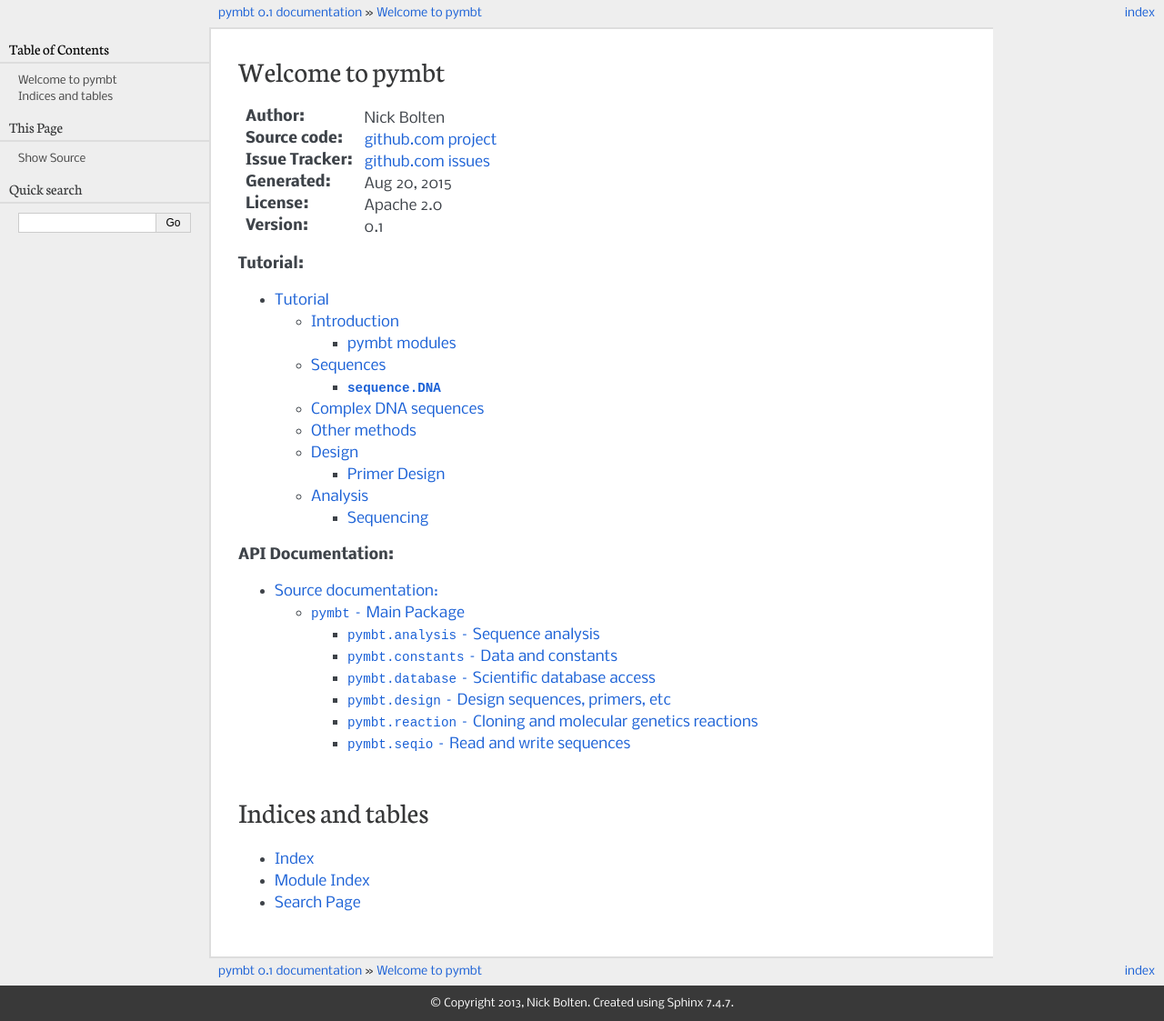
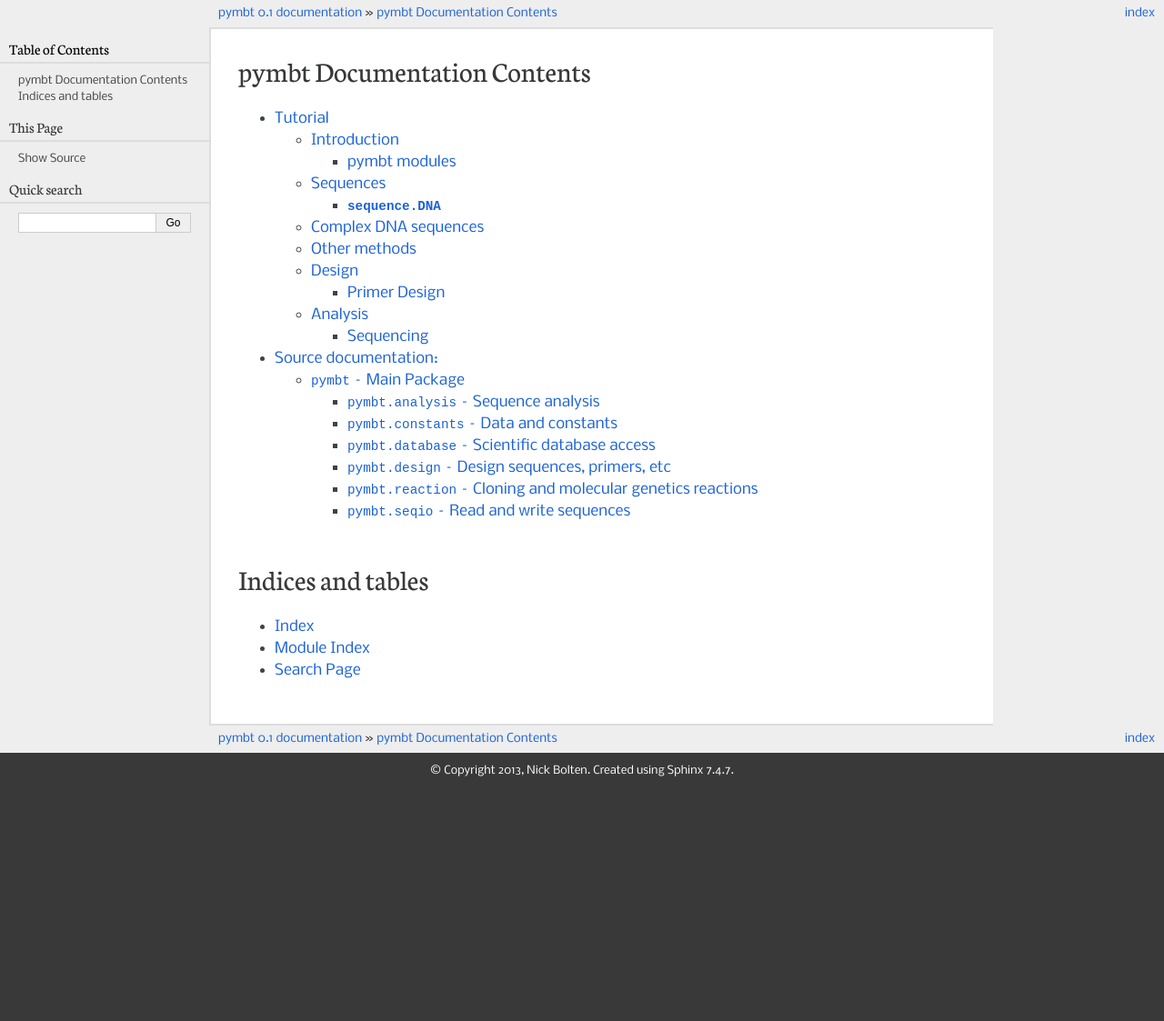
Before and after one commit to klavinslab/coral, a Sphinx documentation site: the page built from docs/contents.rst, in a window 1280 px wide. Shown: the whole page at 91% size. Built offline with Sphinx 7.4.7, drawn with Linux system fonts in a browser that asks for light colours; after the commit the page ends 900 px from its top, so only the background shows below that.

```diff
--- a/conf.py
+++ b/conf.py
@@ -8,3 +8,4 @@ class Mock(MagicMock):
 
 MOCK_MODULES = ['matplotlib', 'cython', 'numpy', 'biopython']
 sys.modules.update((mod_name, Mock()) for mod_name in MOCK_MODULES)
+extensions = ['sphinx.ext.autodoc']
--- a/docs/contents.rst
+++ b/docs/contents.rst
@@ -1,28 +1,11 @@
-.. pymbt documentation master file, created by
-   sphinx-quickstart on Tue Sep 24 18:33:33 2013.
-   You can adapt this file completely to your liking, but it should at least
-   contain the root `toctree` directive.
-
-Welcome to pymbt
-=================================
-
-:Author: Nick Bolten
-:Source code: `github.com project <http://github.com/klavinslab/pymbt>`_
-:Issue Tracker: `github.com issues <http://github.com/klavinslab/pymbt/issues>`_
-:Generated: |today|
-:License: Apache 2.0
-:Version: |release|
-
-**Tutorial:**
+.. _contents:
+pymbt Documentation Contents
+============================
 
 .. toctree::
    :maxdepth: 3
 
    tutorial/index
-
-**API Documentation:**
-
-.. toctree::
    api
 
 
```
